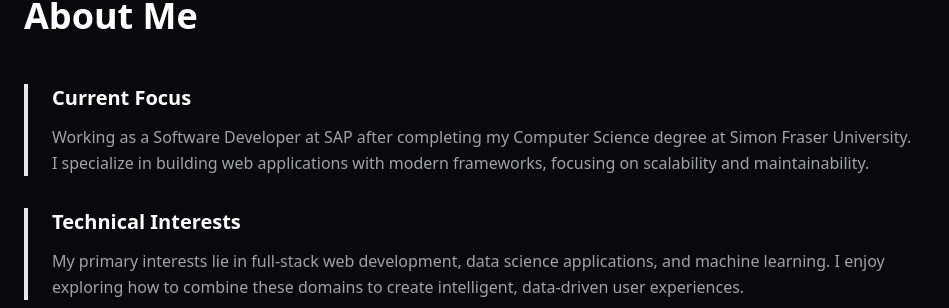
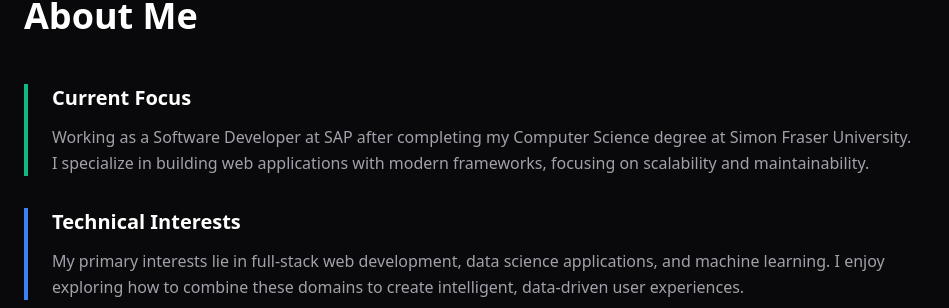
Before and after one commit to bvtrinh/bvtrinh.github.io, a React (Vite) app: page / in a window 1280 px wide. Shown: the part 492-800 px from the top of the page, without its empty margins (0-949 px from the left). Built offline with nearby package versions, Linux system fonts and the light colour scheme.

Commit message:
fix: update about me colours

```diff
--- a/src/App.tsx
+++ b/src/App.tsx
@@ -67,7 +67,7 @@ function App() {
 
           <div className="space-y-8 max-w-4xl">
             {aboutSections.map((section, index) => (
-              <div key={index} className={`border-l-4 border-${section.color}-500 pl-6`}>
+              <div key={index} className={`border-l-4 ${section.borderColor} pl-6`}>
                 <h3 className="text-xl font-bold mb-3">{section.title}</h3>
                 <p className="text-zinc-400 leading-relaxed">{section.content}</p>
               </div>
--- a/src/data/content.ts
+++ b/src/data/content.ts
@@ -11,19 +11,19 @@ export const personalInfo = {
 export const aboutSections = [
   {
     title: "Current Focus",
-    color: "emerald",
+    borderColor: "border-emerald-500",
     content:
       "Working as a Software Developer at SAP after completing my Computer Science degree at Simon Fraser University. I specialize in building web applications with modern frameworks, focusing on scalability and maintainability.",
   },
   {
     title: "Technical Interests",
-    color: "blue",
+    borderColor: "border-blue-500",
     content:
       "My primary interests lie in full-stack web development, data science applications, and machine learning. I enjoy exploring how to combine these domains to create intelligent, data-driven user experiences.",
   },
   {
     title: "Beyond Code",
-    color: "purple",
+    borderColor: "border-purple-500",
     content:
       "When I'm not coding, you'll find me playing badminton or training for my marathon. I believe in maintaining work-life balance and finding inspiration outside of the screen.",
   },
```
